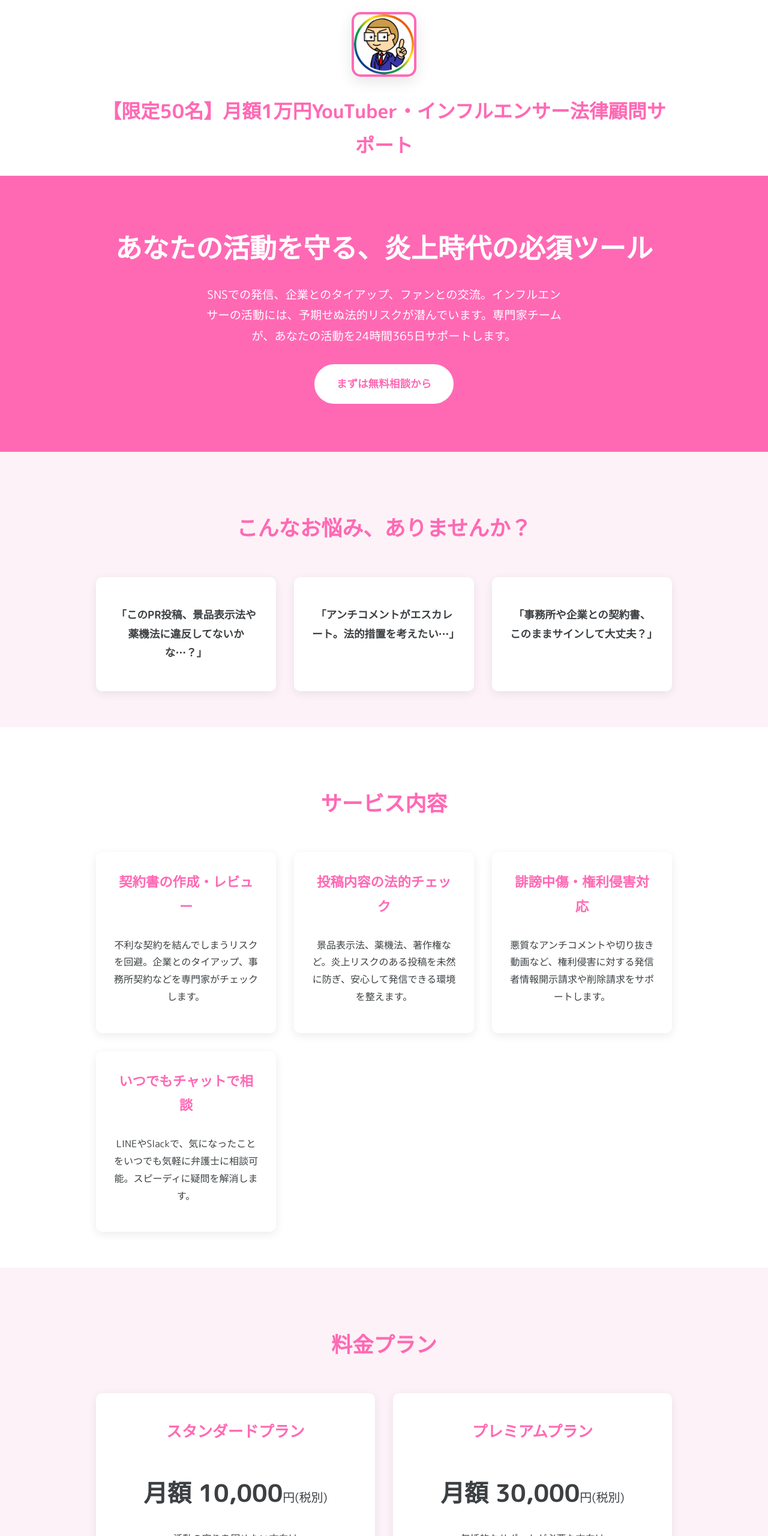
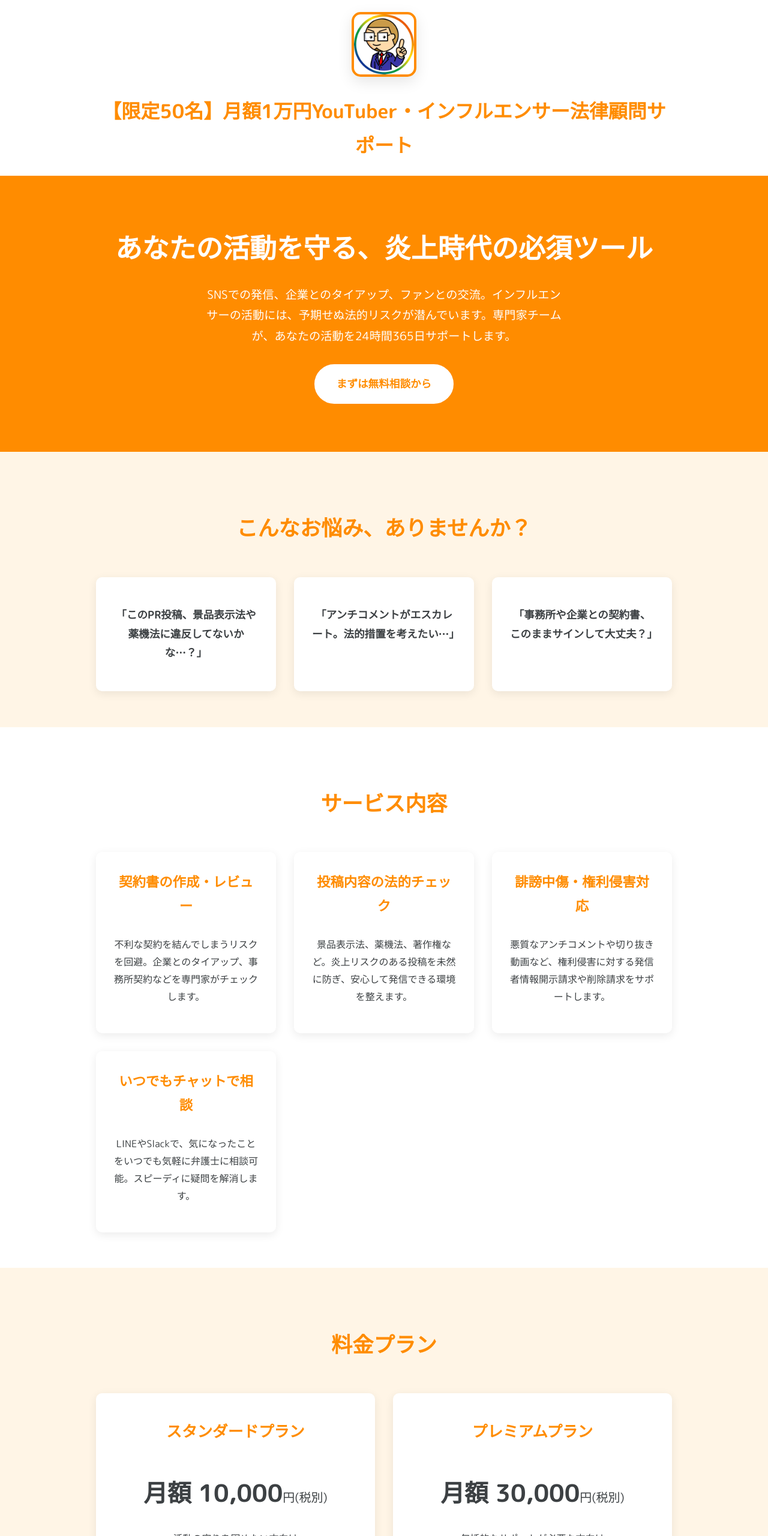
Before and after one commit to lawyer-kitagawa/test, a plain HTML site: page index.html in a window 1280 px wide. Shown: the top 2560 px of the page at 60% size. Drawn offline with nearby package versions, Linux system fonts and the light colour scheme.

Commit message:
アニメーション

```diff
--- a/index.html
+++ b/index.html
@@ -7,10 +7,11 @@
     <link rel="preconnect" href="https://fonts.googleapis.com">
     <link rel="preconnect" href="https://fonts.gstatic.com" crossorigin>
     <link href="https://fonts.googleapis.com/css2?family=M+PLUS+Rounded+1c:wght@400;700&display=swap" rel="stylesheet">
+    <link href="https://unpkg.com/aos@2.3.1/dist/aos.css" rel="stylesheet">
     <style>
         :root {
-            --primary-color: #ff69b4;
-            --secondary-color: #fdf2f7;
+            --primary-color: #FF8C00;
+            --secondary-color: #fff5e6;
             --text-color: #3c4043;
             --heading-font: 'M PLUS Rounded 1c', sans-serif;
             --body-font: 'M PLUS Rounded 1c', sans-serif;
@@ -22,6 +23,7 @@
             color: var(--text-color);
             background-color: #ffffff;
             line-height: 1.8;
+            overflow-x: hidden; /* AOSによる横スクロールバーの発生を防ぐ */
         }
         .container {
             max-width: 960px;
@@ -208,31 +210,31 @@
 
     <header>
         <div class="container">
-            <div style="text-align: center; padding-bottom: 20px;">
+            <div style="text-align: center; padding-bottom: 20px;" data-aos="fade-down">
                 <img src="写真 2025-05-24 13 29 06.png" alt="インフルエンサーをサポートするイメージ" style="width: 100%; max-width: 100px; border-radius: 15px; box-shadow: 0 8px 25px rgba(0,0,0,0.1); border: 4px solid var(--primary-color);">
             </div>
-            <h1>【限定50名】月額1万円YouTuber・インフルエンサー法律顧問サポート</h1>
+            <h1 data-aos="fade-up">【限定50名】月額1万円YouTuber・インフルエンサー法律顧問サポート</h1>
         </div>
     </header>
 
     <main>
         <section class="hero">
-            <h2>あなたの活動を守る、炎上時代の必須ツール</h2>
-            <p>SNSでの発信、企業とのタイアップ、ファンとの交流。インフルエンサーの活動には、予期せぬ法的リスクが潜んでいます。専門家チームが、あなたの活動を24時間365日サポートします。</p>
-            <a href="#contact" class="cta-button">まずは無料相談から</a>
+            <h2 data-aos="fade-right">あなたの活動を守る、炎上時代の必須ツール</h2>
+            <p data-aos="fade-left">SNSでの発信、企業とのタイアップ、ファンとの交流。インフルエンサーの活動には、予期せぬ法的リスクが潜んでいます。専門家チームが、あなたの活動を24時間365日サポートします。</p>
+            <a href="#contact" class="cta-button" data-aos="fade-up">まずは無料相談から</a>
         </section>
 
         <section id="problems">
             <div class="container">
-                <h3>こんなお悩み、ありませんか？</h3>
+                <h3 data-aos="fade-up">こんなお悩み、ありませんか？</h3>
                 <div class="problem-grid">
-                    <div class="problem-item">
+                    <div class="problem-item" data-aos="fade-up" data-aos-delay="100">
                         <p>「このPR投稿、景品表示法や薬機法に違反してないかな…？」</p>
                     </div>
-                    <div class="problem-item">
+                    <div class="problem-item" data-aos="fade-up" data-aos-delay="200">
                         <p>「アンチコメントがエスカレート。法的措置を考えたい…」</p>
                     </div>
-                    <div class="problem-item">
+                    <div class="problem-item" data-aos="fade-up" data-aos-delay="300">
                         <p>「事務所や企業との契約書、このままサインして大丈夫？」</p>
                     </div>
                 </div>
@@ -241,21 +243,21 @@
 
         <section id="features" class="features">
             <div class="container">
-                <h3>サービス内容</h3>
+                <h3 data-aos="fade-up">サービス内容</h3>
                 <div class="features-grid">
-                    <div class="feature-item">
+                    <div class="feature-item" data-aos="zoom-in" data-aos-delay="100">
                         <h4>契約書の作成・レビュー</h4>
                         <p>不利な契約を結んでしまうリスクを回避。企業とのタイアップ、事務所契約などを専門家がチェックします。</p>
                     </div>
-                    <div class="feature-item">
+                    <div class="feature-item" data-aos="zoom-in" data-aos-delay="200">
                         <h4>投稿内容の法的チェック</h4>
                         <p>景品表示法、薬機法、著作権など。炎上リスクのある投稿を未然に防ぎ、安心して発信できる環境を整えます。</p>
                     </div>
-                    <div class="feature-item">
+                    <div class="feature-item" data-aos="zoom-in" data-aos-delay="300">
                         <h4>誹謗中傷・権利侵害対応</h4>
                         <p>悪質なアンチコメントや切り抜き動画など、権利侵害に対する発信者情報開示請求や削除請求をサポートします。</p>
                     </div>
-                    <div class="feature-item">
+                    <div class="feature-item" data-aos="zoom-in" data-aos-delay="400">
                         <h4>いつでもチャットで相談</h4>
                         <p>LINEやSlackで、気になったことをいつでも気軽に弁護士に相談可能。スピーディに疑問を解消します。</p>
                     </div>
@@ -265,9 +267,9 @@
 
         <section id="pricing">
             <div class="container">
-                <h3>料金プラン</h3>
+                <h3 data-aos="fade-up">料金プラン</h3>
                 <div class="pricing-grid">
-                    <div class="pricing-plan">
+                    <div class="pricing-plan" data-aos="flip-left" data-aos-delay="100">
                         <h4>スタンダードプラン</h4>
                         <div class="price">月額 10,000<span>円(税別)</span></div>
                         <p>活動の守りを固めたい方向け</p>
@@ -279,7 +281,7 @@
                         </ul>
                         <a href="#contact" class="cta-button">このプランで相談</a>
                     </div>
-                    <div class="pricing-plan">
+                    <div class="pricing-plan" data-aos="flip-left" data-aos-delay="200">
                         <h4>プレミアムプラン</h4>
                         <div class="price">月額 30,000<span>円(税別)</span></div>
                         <p>包括的なサポートが必要な方向け</p>
@@ -298,12 +300,12 @@
 
         <section id="testimonials">
             <div class="container">
-                <h3>お客様の声</h3>
-                <div class="testimonial">
+                <h3 data-aos="fade-up">お客様の声</h3>
+                <div class="testimonial" data-aos="fade-left">
                     <p>"PR案件で企業から提示された契約書に不安を感じて相談しました。自分に不利な条項を修正してもらえて、安心して契約できました。もっと早く相談すればよかったです！"</p>
                     <footer>- A様 (チャンネル登録者数30万人)</footer>
                 </div>
-                <div class="testimonial">
+                <div class="testimonial" data-aos="fade-left" data-aos-delay="100">
                     <p>"些細なことでもチャットで気軽に質問できるのが心強いです。炎上を未然に防ぐためのアドバイスが的確で、活動の自信に繋がっています。"</p>
                     <footer>- B様 (ファッション系インスタグラマー)</footer>
                 </div>
@@ -312,16 +314,16 @@
 
         <section id="faq">
             <div class="container">
-                <h3>よくある質問</h3>
-                <div class="faq-item">
+                <h3 data-aos="fade-up">よくある質問</h3>
+                <div class="faq-item" data-aos="fade-right">
                     <h4>Q. 地方在住でも契約できますか？</h4>
                     <p>A. はい、もちろんです。ご相談はすべてオンラインで完結するため、日本全国どこにお住まいの方でもご契約いただけます。</p>
                 </div>
-                <div class="faq-item">
+                <div class="faq-item" data-aos="fade-right" data-aos-delay="100">
                     <h4>Q. 炎上してしまった後からでも相談は可能ですか？</h4>
                     <p>A. はい、可能です。事後対応についても最適な解決策をご提案します。ただし、トラブルを未然に防ぐことが最も重要ですので、お早めのご相談をおすすめします。</p>
                 </div>
-                <div class="faq-item">
+                <div class="faq-item" data-aos="fade-right" data-aos-delay="200">
                     <h4>Q. 契約期間に縛りはありますか？</h4>
                     <p>A. 契約は1ヶ月単位での更新となります。いつでもご自身の活動状況に合わせてプランの変更や解約が可能ですので、ご安心ください。</p>
                 </div>
@@ -330,9 +332,9 @@
 
         <section id="contact" class="contact">
             <div class="container">
-                <h3>さあ、法務の力で、もっと自由に。</h3>
-                <p>ご相談・お見積もりは無料です。まずはお気軽にお問い合わせください。</p>
-                <a href="mailto:soudan@example.com?subject=法律顧問サービス無料相談の件" class="cta-button">無料相談を申し込む</a>
+                <h3 data-aos="zoom-in">さあ、法務の力で、もっと自由に。</h3>
+                <p data-aos="zoom-in">ご相談・お見積もりは無料です。まずはお気軽にお問い合わせください。</p>
+                <a href="mailto:soudan@example.com?subject=法律顧問サービス無料相談の件" class="cta-button" data-aos="zoom-in">無料相談を申し込む</a>
             </div>
         </section>
     </main>
@@ -344,5 +346,13 @@
         </div>
     </footer>
 
+    <script src="https://unpkg.com/aos@2.3.1/dist/aos.js"></script>
+    <script>
+      AOS.init({
+        duration: 800,
+        once: true,
+      });
+    </script>
+
 </body>
 </html>
```
